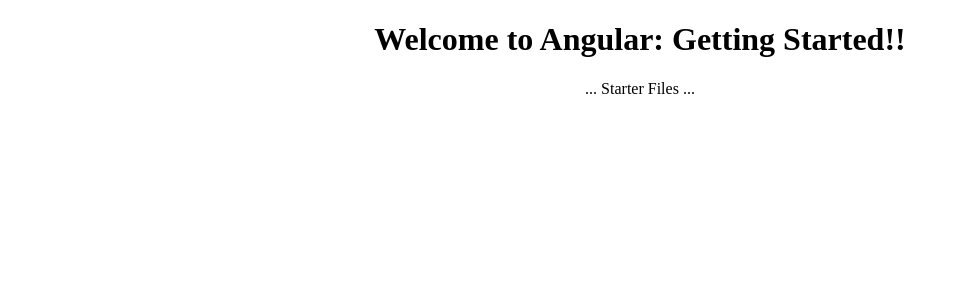
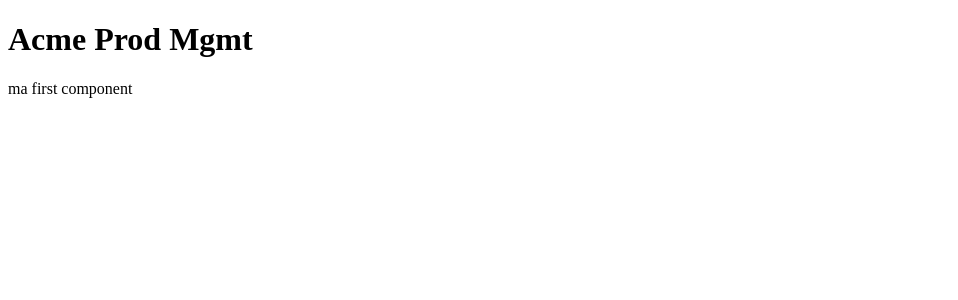
Before and after one commit to jo-cor/angular-getting-started, an Angular app in the folder apm/: page / in a window 1280 px wide. Shown: the top 300 px of the page, without its empty margins (0-958 px from the left). Built offline with nearby package versions, Linux system fonts and the light colour scheme.

Commit message:
rebuild appcomponent

```diff
--- a/apm/src/app/app.component.ts
+++ b/apm/src/app/app.component.ts
@@ -2,9 +2,11 @@
 
 @Component({
   selector: 'pm-root',
-  templateUrl: './app.component.html',
-  styleUrls: ['./app.component.css']
+  template: `<div>
+    <h1>{{ this.pageTitle }}</h1>
+     <div>ma first component</div>
+  </div>`,
 })
 export class AppComponent {
-  title = 'Angular: Getting Started';
+  pageTitle: string = 'Acme Prod Mgmt';
 }
```
